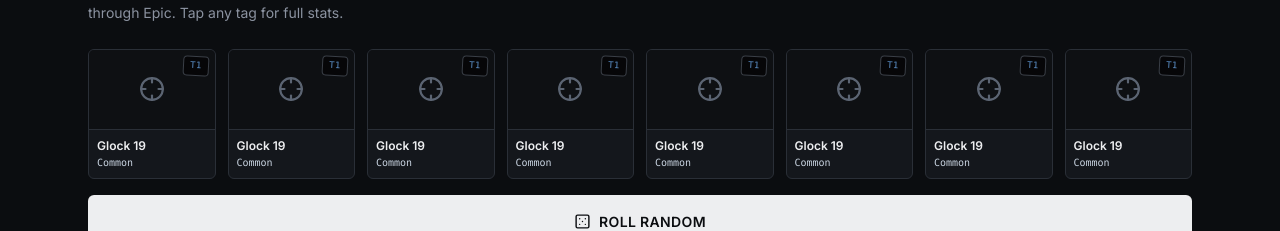
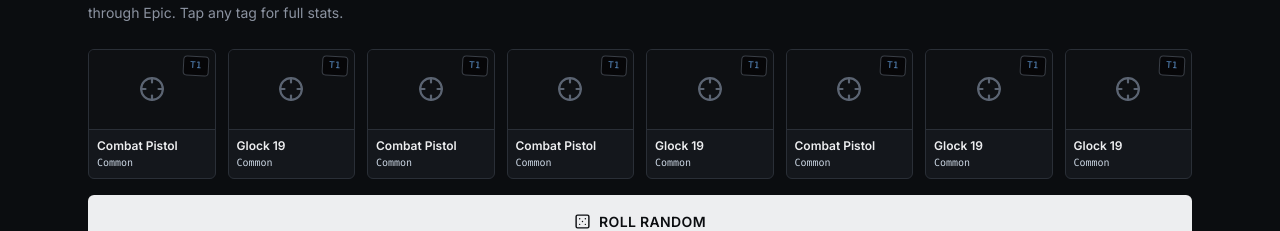
Before and after one commit to swipng1/the-312-rp-wiki, a React (Vite) app: page / in a window 1280 px wide. Shown: the part 553-784 px from the top of the page. Built offline with nearby package versions, Linux system fonts and the light colour scheme.

Commit message:
tiers only for firearms, auto-refresh drop grid on tab switch

```diff
--- a/src/App.jsx
+++ b/src/App.jsx
@@ -1,4 +1,4 @@
-import React, { useState, useMemo, useRef } from "react";
+import React, { useState, useMemo, useRef, useEffect } from "react";
 import { Shield, Crosshair, FlaskConical, Search, Dice5, ChevronRight, X } from "lucide-react";
 
 /* ------------------------------------------------------------------ */
@@ -257,9 +257,22 @@
   const [activeItem, setActiveItem] = useState(null);
 
   const rollPool = useMemo(
-    () => CATALOG.filter((i) => i.cat === rollCat && i.tier === rollTier),
+    () => CATALOG.filter((i) => i.cat === rollCat && (rollCat !== "Firearms" || i.tier === rollTier)),
     [rollCat, rollTier]
   );
+
+  useEffect(() => {
+    if (spinning) return;
+    setWonItem(null);
+    if (rollPool.length === 0) {
+      setRollSlots(Array(8).fill(null));
+      return;
+    }
+    setRollSlots(
+      Array.from({ length: 8 }, () => rollPool[Math.floor(Math.random() * rollPool.length)])
+    );
+    // eslint-disable-next-line react-hooks/exhaustive-deps
+  }, [rollCat, rollTier]);
 
   const filteredCatalog = useMemo(() => {
     return CATALOG.filter((i) => {
@@ -367,6 +380,7 @@
                     </button>
                   ))}
                 </div>
+                {rollCat === "Firearms" && (
                   <div className="flex gap-1 bg-[#14171C] border border-[#2A2F37] rounded-md p-1">
                     {TIERS.map((t) => (
                       <button key={t} onClick={() => setRollTier(t)}
@@ -375,14 +389,19 @@
                       </button>
                     ))}
                   </div>
+                )}
               </div>
             }
           />
 
           <div className="grid grid-cols-2 sm:grid-cols-4 lg:grid-cols-8 gap-3 mb-4">
-            {rollSlots.map((item, idx) => (
+            {rollSlots.map((item, idx) =>
+              item ? (
                 <EvidenceTag key={idx} item={item} spinning={spinning} onClick={setActiveItem} />
-            ))}
+              ) : (
+                <div key={idx} className="rounded-md border border-dashed border-[#2A2F37] h-[152px]" />
+              )
+            )}
           </div>
 
           <button
```
Lines whose indentation alone changed are shown as unchanged.
